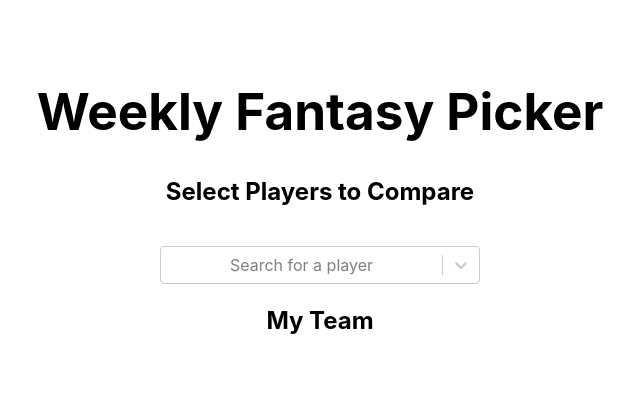
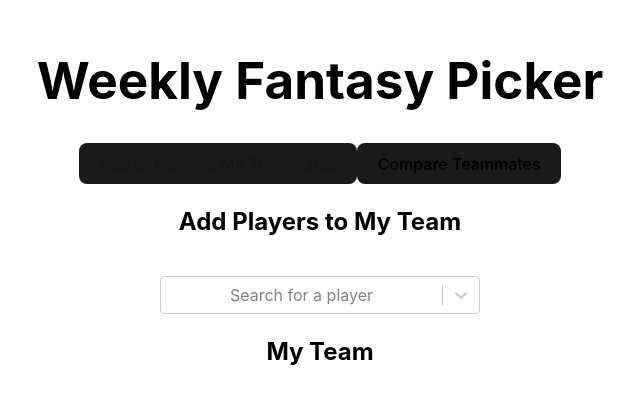
Before and after one commit to JCWoodworker/FantasyFootballPlayerPicker, a React (Vite) app: page / in a window 1280 px wide. Shown: the part 196-600 px from the top of the page, without its empty margins (320-960 px from the left). Built offline with nearby package versions, Linux system fonts and the light colour scheme.

Commit message:
set up components for adding players and comparing teammates

```diff
--- a/src/App.css
+++ b/src/App.css
@@ -95,3 +95,12 @@ button:focus-visible {
   justify-content: center;
   gap: 1rem;
 }
+
+.teammate-comparison-selection-container {
+  display: flex;
+  flex-direction: row;
+  align-items: center;
+  justify-content: center;
+  gap: 1rem;
+
+}
--- a/src/App.tsx
+++ b/src/App.tsx
@@ -1,14 +1,31 @@
-import React from "react"
+import React, { useState } from "react"
 import "./App.css"
 
-import { PlayersIndex } from "./pages/Players/PlayersIndex"
+import { PlayersIndex } from "./pages/players/PlayersIndex"
+import { CompareTeammates } from "./pages/compare_teammates/CompareTeammates"
 
 function App() {
+	const [showAddPlayer, setShowAddPlayer] = useState<boolean>(true)
+	const [showCompareTeammates, setShowCompareTeammates] = useState<boolean>(false)
+
+	const onOptionClick = (e) => {
+		e.preventDefault()
+		setShowAddPlayer(!showAddPlayer)
+		setShowCompareTeammates(!showCompareTeammates)
+	}
+
+	let showPlayerSelectionOrTeammates = null
+
+	showAddPlayer
+		? (showPlayerSelectionOrTeammates = <PlayersIndex />)
+		: (showPlayerSelectionOrTeammates = <CompareTeammates />)
 
 	return (
 		<>
 			<h1>Weekly Fantasy Picker</h1>
-			<PlayersIndex />
+			<button onClick={onOptionClick} disabled={!showCompareTeammates}>Add or Remove My Teammates</button>
+			<button onClick={onOptionClick} disabled={!showAddPlayer}>Compare Teammates</button>
+			{showPlayerSelectionOrTeammates}
 		</>
 	)
 }
--- /dev/null
+++ b/src/pages/compare_teammates/CompareTeammates.tsx
@@ -0,0 +1,20 @@
+import React, { useState } from "react"
+
+export const CompareTeammates: React.FC = () => {
+	const [myTeam, setMyTeam] = useState(() =>
+		JSON.parse(window.localStorage.getItem("myFantasyTeam"))
+	)
+	return (
+		<>
+			<h2>Compare Teammates</h2>
+			<div className="teammate-comparison-selection-container">
+				<div>
+					<p>Player 1</p>
+				</div>
+				<div>
+					<p>Player 2</p>
+				</div>
+			</div>
+		</>
+	)
+}
--- a/src/pages/players/PlayersIndex.tsx
+++ b/src/pages/players/PlayersIndex.tsx
@@ -3,6 +3,7 @@ import Select from "react-select"
 
 import { activePlayers } from "../../data/PlayerData"
 import { sortPlayersByAverageDraftPosition } from "../../utilities/sortPlayersByAverageDraftPosition"
+
 import ActivePlayer from "../../data/ActivePlayer"
 
 import MyTeam from "../../pages/my_team/MyTeam"
@@ -11,21 +12,22 @@ const draftedPlayerList: ActivePlayer[] =
 	sortPlayersByAverageDraftPosition(activePlayers)
 
 export const PlayersIndex: React.FC = () => {
+	// eslint-disable-next-line @typescript-eslint/no-unused-vars
 	const [draftedPlayers, setDraftedPlayers] = useState(draftedPlayerList)
 	const [myTeamList, setMyTeamList] = useState(
 		JSON.parse(window.localStorage.getItem("myFantasyTeam")) ?? []
 	)
-
 	const [selectedPlayer, setSelectedPlayer] = useState("")
+	const [playerSelectionButtonText, setPlayerSelectionButtonText] = useState("")
 
 	useEffect(() => {
 		window.localStorage.setItem("myFantasyTeam", JSON.stringify(myTeamList))
 	}, [myTeamList])
 
 	const handlePlayerChange = (clickedPlayer) => {
+		setPlayerSelectionButtonText(() => `Add ${clickedPlayer.label} to my team`)
 		setSelectedPlayer({ name: clickedPlayer.label, id: clickedPlayer.value })
 	}
-
 
 	const handleAddPlayerToMyTeam = (e) => {
 		e.preventDefault()
@@ -42,10 +44,9 @@ export const PlayersIndex: React.FC = () => {
 	return (
 		<div>
 			<div>
-					<h2>Select Players to Compare</h2>
+				<h2>Add Players to My Team</h2>
 				<div className="player-and-position-inputs">
-						<div>
-						</div>
+					<div></div>
 					<div>
 						<Select
 							options={draftedPlayers.map((player) => ({
@@ -64,7 +65,7 @@ export const PlayersIndex: React.FC = () => {
 					</div>
 					{selectedPlayer && (
 						<button onClick={handleAddPlayerToMyTeam}>
-								Add {selectedPlayer.name} to my team
+							{playerSelectionButtonText}
 						</button>
 					)}
 				</div>
```
Also changed, not shown: src/pages/players/ShowPlayerSalaries.tsx (added, +20 -0 lines), src/pages/players/utilities/getPlayerSalaries.tsx (added, +12 -0 lines), src/utilities/getDetails.tsx (deleted, +0 -28 lines). Lines whose indentation alone changed are shown as unchanged.
